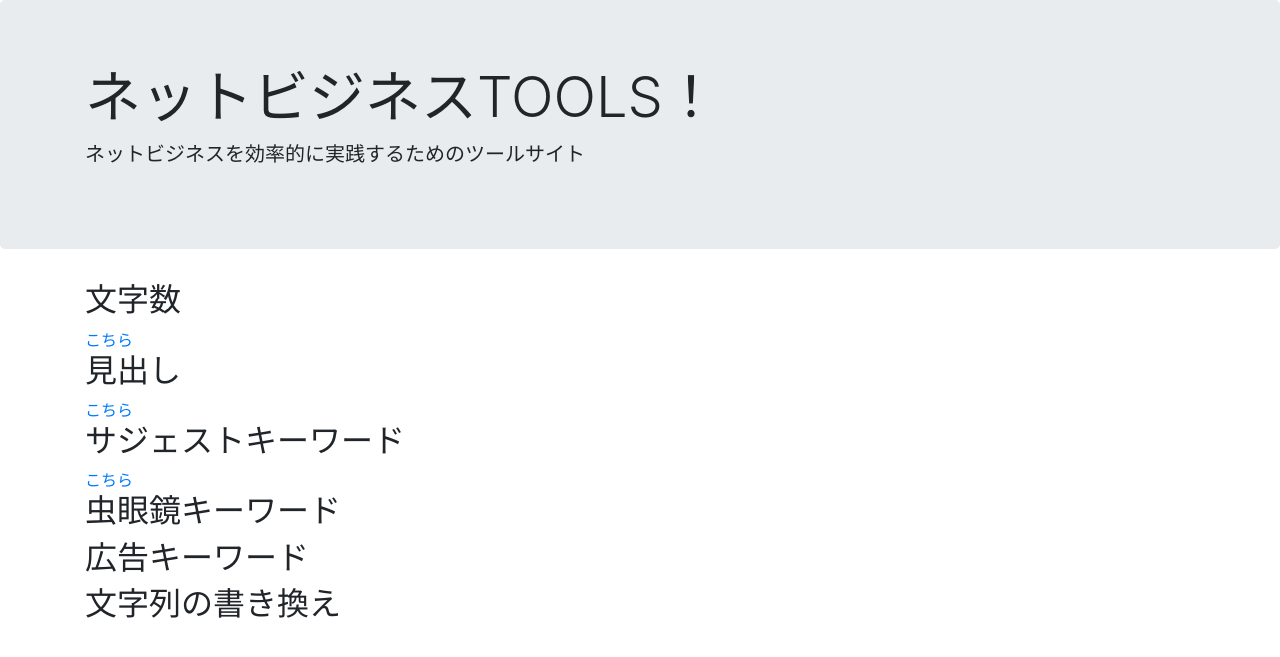
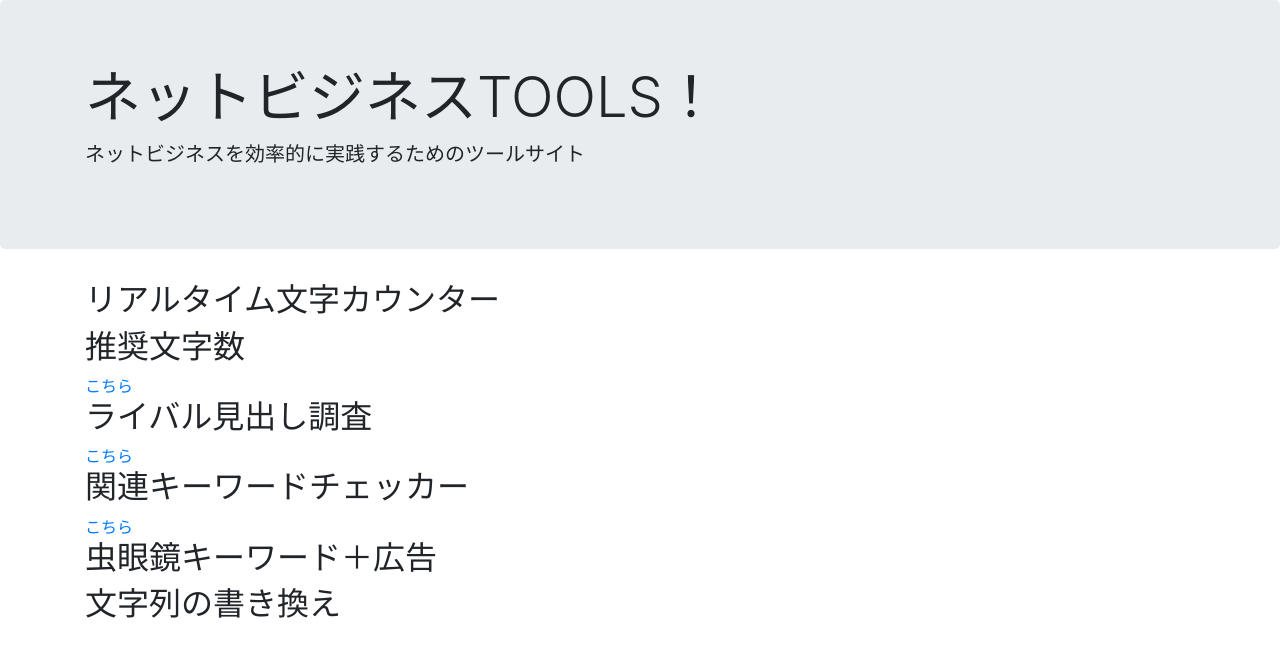
Before and after one commit to hide0511/netbz_tools, a Django app: page / in a window 1280 px wide. Shown: the top 657 px of the page. Run offline with Django 3.2, Linux system fonts and the light colour scheme; some libraries are stand-ins or nearby versions.

Commit message:
fix20210610

```diff
--- a/tools/templates/chrcount.html
+++ b/tools/templates/chrcount.html
@@ -1,11 +1,11 @@
 {% extends "base.html" %}
 {% block title %}
-文字数調査
+推奨文字数
 {% endblock %}
 {% block content %}
 <div class="container">
 
-    <h2 class="mb-3">文字数調査</h2>
+    <h2 class="mb-3">推奨文字数</h2>
 
     <label for="keyword">キーワード</label>
 
--- a/tools/templates/heading.html
+++ b/tools/templates/heading.html
@@ -1,11 +1,11 @@
 {% extends "base.html" %}
 {% block title %}
-見出し調査
+ライバル見出し調査
 {% endblock %}
 {% block content %}
 <div class="container">
 
-    <h2 class="mb-3">見出し調査</h2>
+    <h2 class="mb-3">ライバル見出し調査</h2>
 
     <label for="keyword">キーワード</label>
 
--- a/tools/templates/index.html
+++ b/tools/templates/index.html
@@ -4,14 +4,14 @@
 {% endblock %}
 {% block content %}
 <div class="container">
-    <h2>文字数</h2>
+    <h2>リアルタイム文字カウンター</h2>
+    <h2>推奨文字数</h2>
     <a href = "{% url 'chrcount' %}" >こちら</a>
-    <h2>見出し</h2>
+    <h2>ライバル見出し調査</h2>
     <a href = "{% url 'heading' %}" >こちら</a>
-    <h2>サジェストキーワード</h2>
+    <h2>関連キーワードチェッカー</h2>
     <a href = "{% url 'suggest' %}" >こちら</a>
-    <h2>虫眼鏡キーワード</h2>
-    <h2>広告キーワード</h2>
+    <h2>虫眼鏡キーワード＋広告</h2>
     <h2>文字列の書き換え</h2>
 </div>
 {% endblock %}
--- a/tools/templates/suggest.html
+++ b/tools/templates/suggest.html
@@ -1,11 +1,11 @@
 {% extends "base.html" %}
 {% block title %}
-サジェストキーワード
+関連キーワードチェッカー
 {% endblock %}
 {% block content %}
 <div class="container">
 
-    <h2 class="mb-3">サジェストキーワード</h2>
+    <h2 class="mb-3">関連キーワードチェッカー</h2>
     <label for="keyword">キーワード</label>
 
     <input id="input_data" class="form-control" type="text" name="input_data">
```
